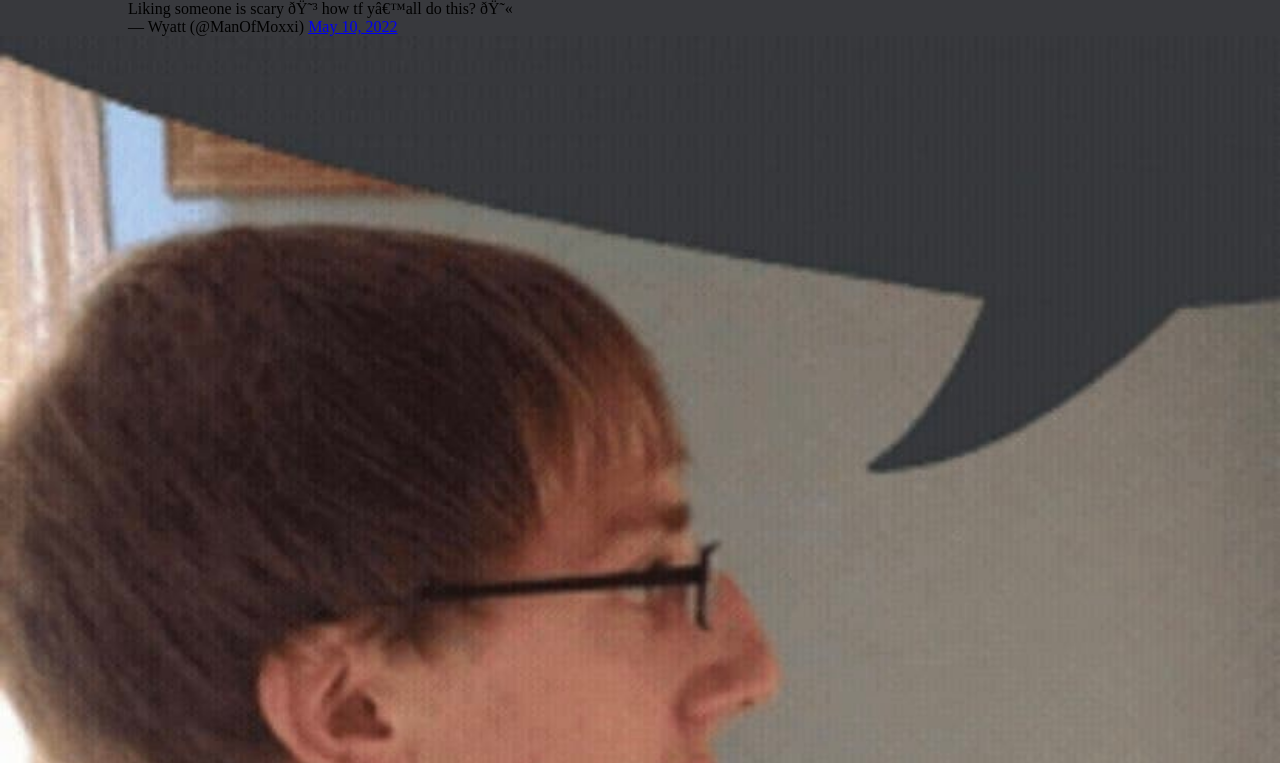
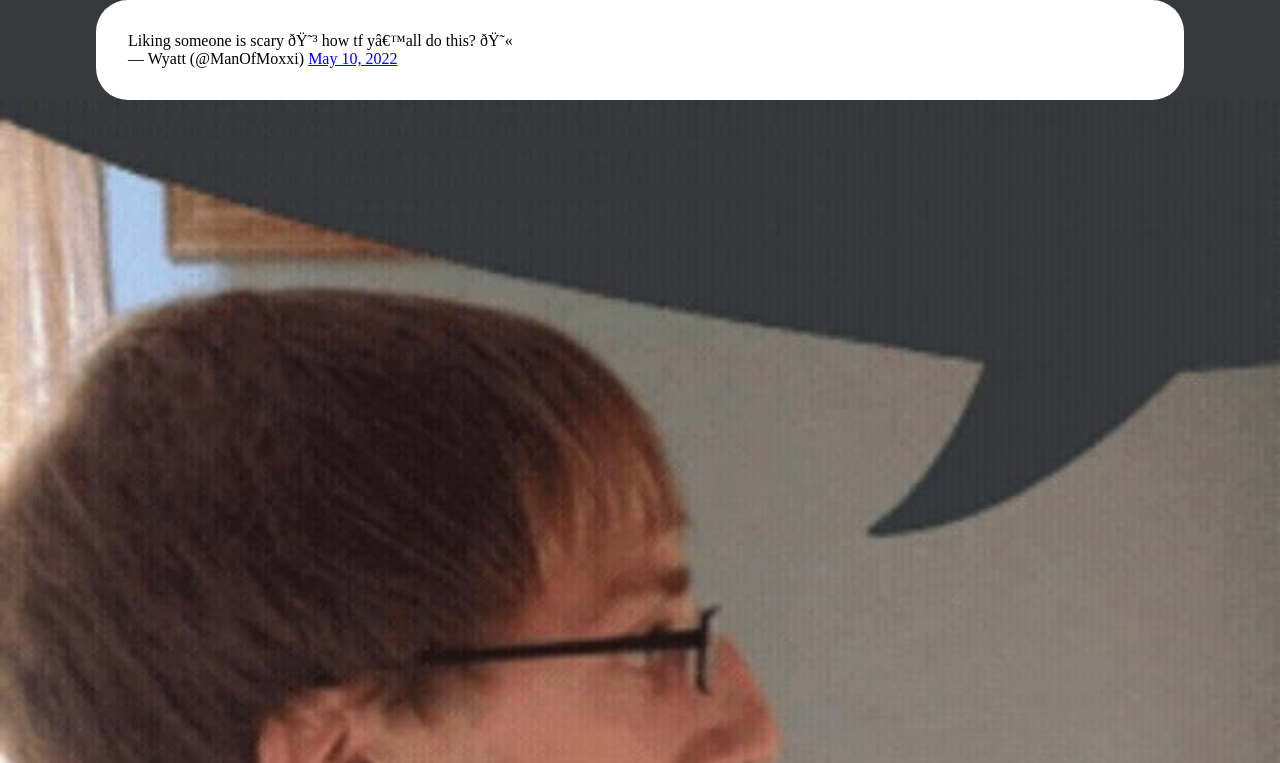
Before and after one commit to jeremybohannon/whitekidtextbubble, a plain HTML site: page index.html in a window 1280 px wide. Shown: the top 763 px of the page. Drawn offline with Linux system fonts and the light colour scheme.

Commit message:
tweet style

```diff
--- a/index.html
+++ b/index.html
@@ -32,6 +32,9 @@
 
   .twitter-tweet {
     width: 80% !important;
+    background-color: white;
+    padding: 2rem;
+    border-radius: 32px;
   }
 
   img {
```
